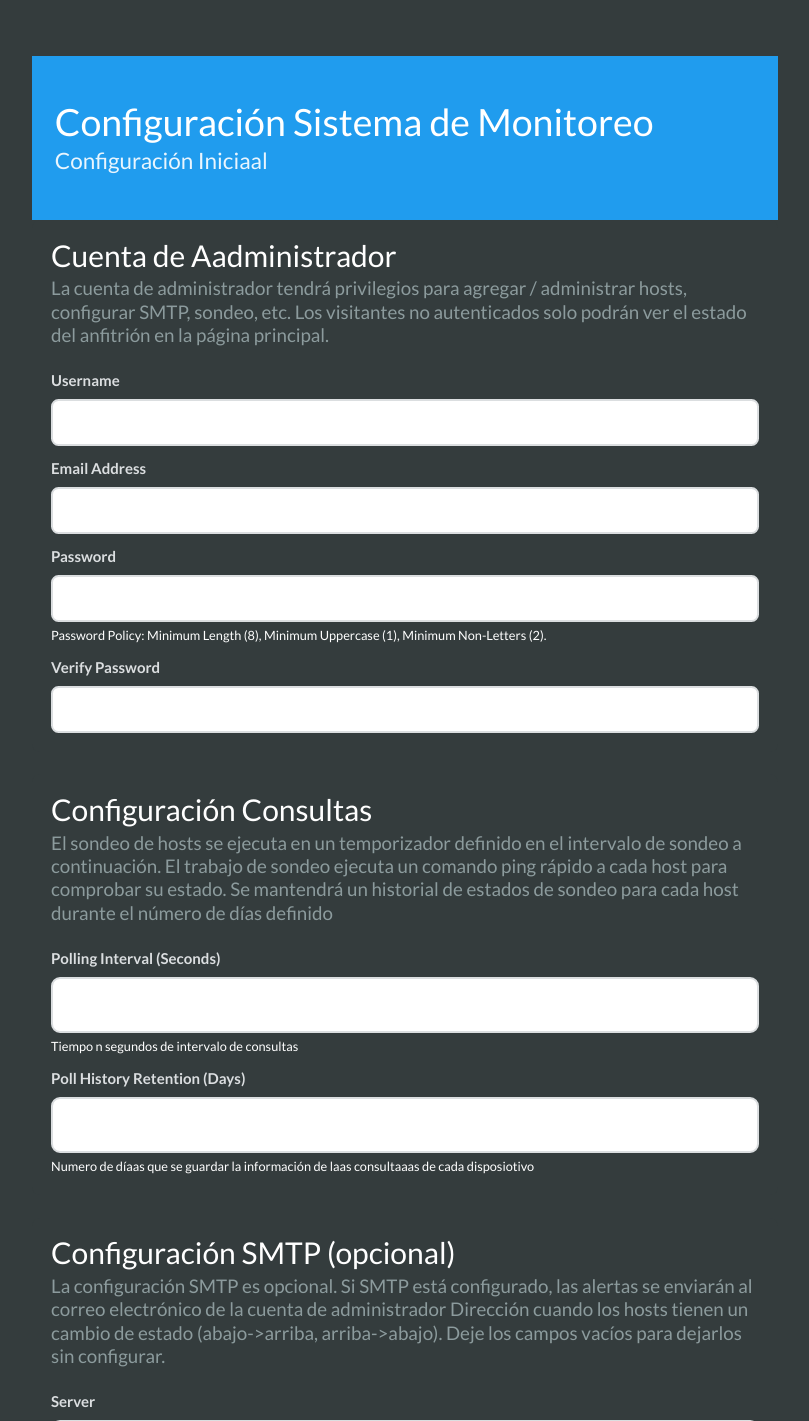
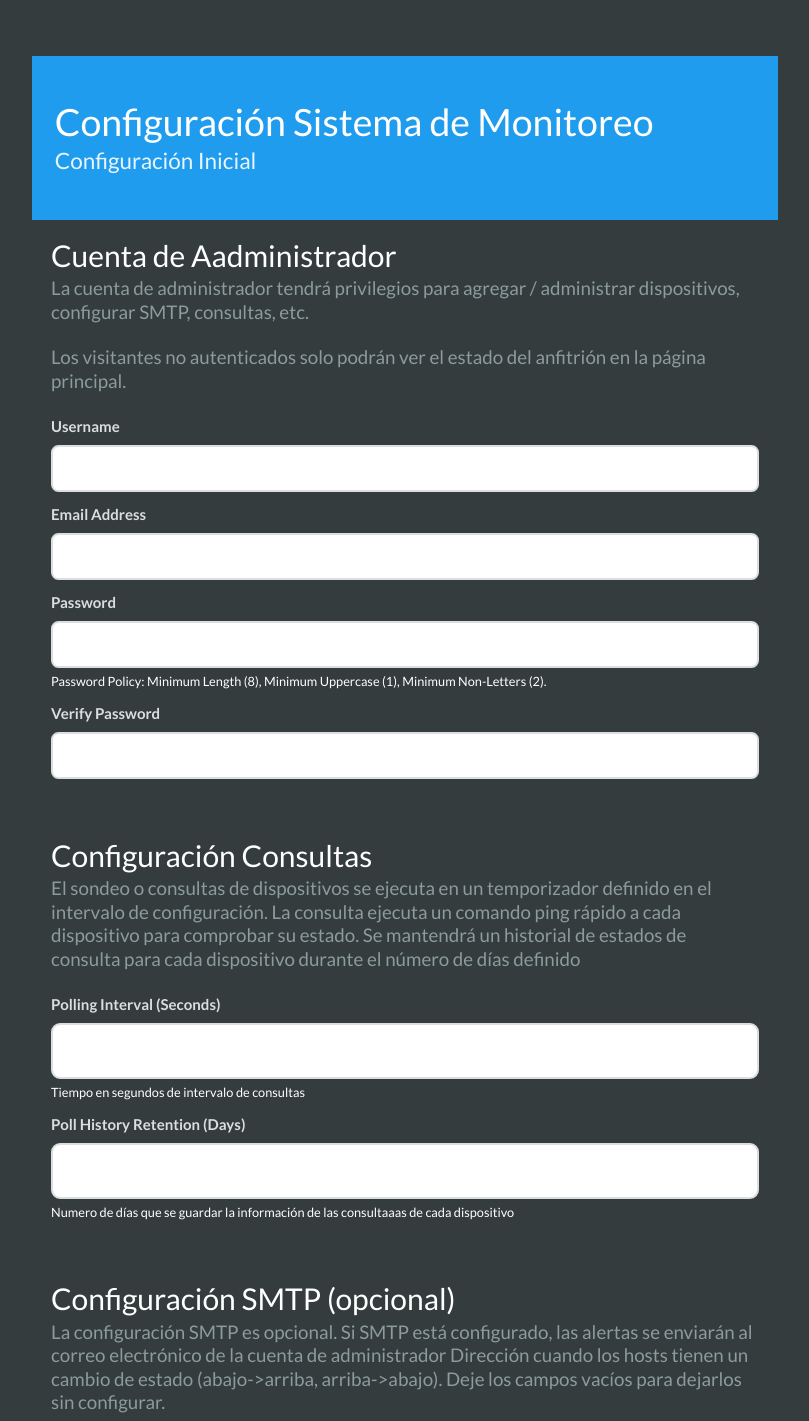
Before and after one commit to Monitore1209/Monitoreo-ICMP, a Flask app: page /setup in a window 1280 px wide. Shown: the part 141-1562 px from the top of the page, without its empty margins (235-1044 px from the left). Run offline with Flask 2, Linux system fonts and the light colour scheme; some libraries are stand-ins or nearby versions.

Commit message:
Update setup.html

```diff
--- a/ipmon/templates/setup.html
+++ b/ipmon/templates/setup.html
@@ -12,7 +12,7 @@
                     Configuración Sistema de Monitoreo
                 </h1>
                 <h2 class="subtitle is-4">
-                    Configuración Iniciaal
+                    Configuración Inicial
                 </h2>
             </div>
         </div>
@@ -25,7 +25,9 @@
         <div class="box">
             <p class="title is=3">Cuenta de Aadministrador</p>
             <p class="subtitle is=5">
-                La cuenta de administrador tendrá privilegios para agregar / administrar hosts, configurar SMTP, sondeo, etc.
+                La cuenta de administrador tendrá privilegios para agregar / administrar dispositivos, configurar SMTP, consultas, etc.
+	    </p>
+	    <p class="subtitle is=5">
 		Los visitantes no autenticados solo podrán ver el estado del anfitrión en la página principal.
             </p>
             <div class="field">
@@ -59,13 +61,13 @@
         <div class="box">
             <p class="title is=3">Configuración Consultas</p>
             <p class="subtitle is=5">
-                El sondeo de hosts se ejecuta en un temporizador definido en el intervalo de sondeo a continuación. El trabajo de sondeo ejecuta un comando ping rápido a cada host para comprobar su estado. Se mantendrá un historial de estados de sondeo para cada host durante el número de días definido
+                El sondeo o consultas de dispositivos se ejecuta en un temporizador definido en el intervalo de configuración. La consulta ejecuta un comando ping rápido a cada dispositivo para comprobar su estado. Se mantendrá un historial de estados de consulta para cada dispositivo durante el número de días definido
 	    </p>
                <div class="field">
                    <div class="control">
                     {{ form.poll_interval.label(class_="label") }}
                     {{ form.poll_interval(class_="input is-large", id="polling-interval") }}
-                    <p class="help">Tiempo n segundos de intervalo de consultas</p>
+                    <p class="help">Tiempo en segundos de intervalo de consultas</p>
                  </div>
 
             </div>
@@ -73,7 +75,7 @@
                 <div class="control">
                     {{ form.retention_days.label(class_="label") }}
                     {{ form.retention_days(class_="input is-large", id="history-retention") }}
-                    <p class="help">Numero de díaas que se guardar la información de laas consultaaas de cada disposiotivo</p>
+                    <p class="help">Numero de días que se guardar la información de las consultaaas de cada dispositivo</p>
                 </div>
 
             </div>
```
